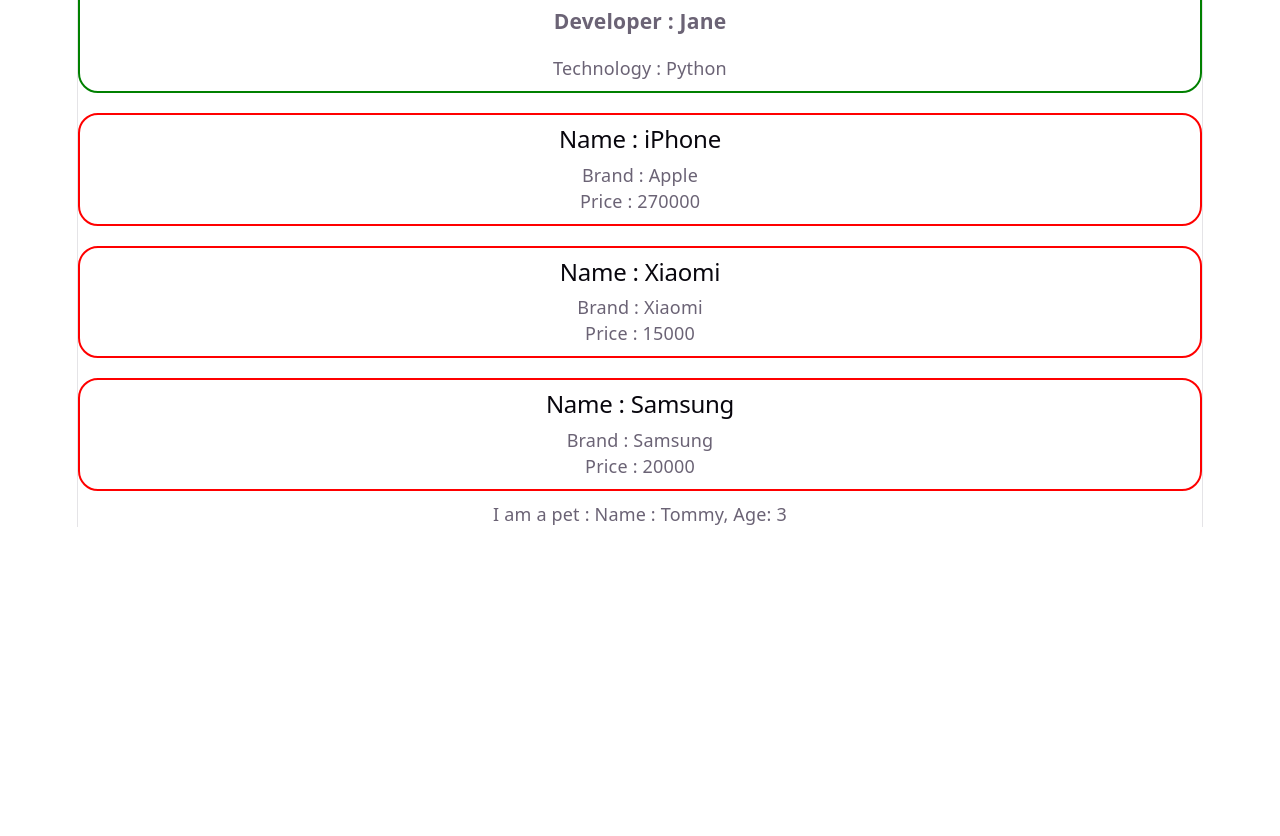
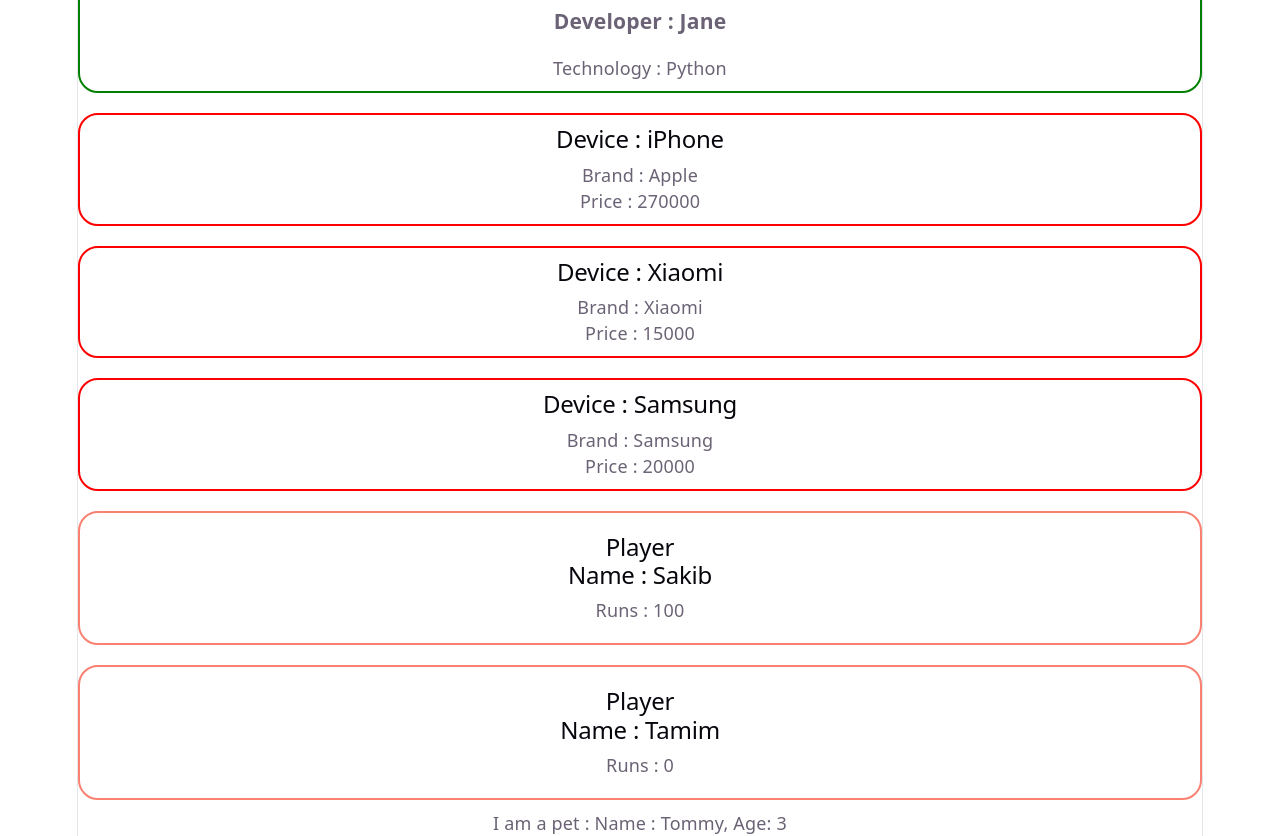
Before and after one commit to limon4reza000/explore-core-react, a React (Vite) app: page / in a window 1280 px wide. Shown: the part 500-1336 px from the top of the page. Before the commit the page ends 1027 px from the top, so only its background shows below. Built offline with nearby package versions, Linux system fonts and the light colour scheme.

Commit message:
added new component with destructuring and dynamic style

```diff
--- a/src/App.jsx
+++ b/src/App.jsx
@@ -18,6 +18,8 @@
       <Device name="iPhone" brand="Apple" price={270000}></Device>
       <Device name="Xiaomi" brand="Xiaomi" price={15000}></Device>
       <Device name="Samsung" brand="Samsung" price={20000}></Device>
+      <Player name="Sakib" runs="100"></Player>
+      <Player name="Tamim"></Player>
       <Pet></Pet>
     </>
   )
@@ -81,9 +83,26 @@
       borderRadius: '20px'
     }}>
 
-    <h2>Name : {props.name}</h2>
+    <h2>Device : {props.name}</h2>
     <p>Brand : {props.brand}</p>
     <p>Price : {props.price}</p>
+    </div>
+  )
+}
+
+
+function Player ({name, runs = 0}){
+  return (
+    <div style = {{
+      border: '2px solid salmon',
+      padding: '20px',
+      marginTop: '10px',
+      marginBottom: '10px',
+      borderRadius: '20px'
+    }}>
+      <h2>Player
+      <p>Name : {name}</p> </h2>
+      <p>Runs : {runs}</p>
     </div>
   )
 }
```
